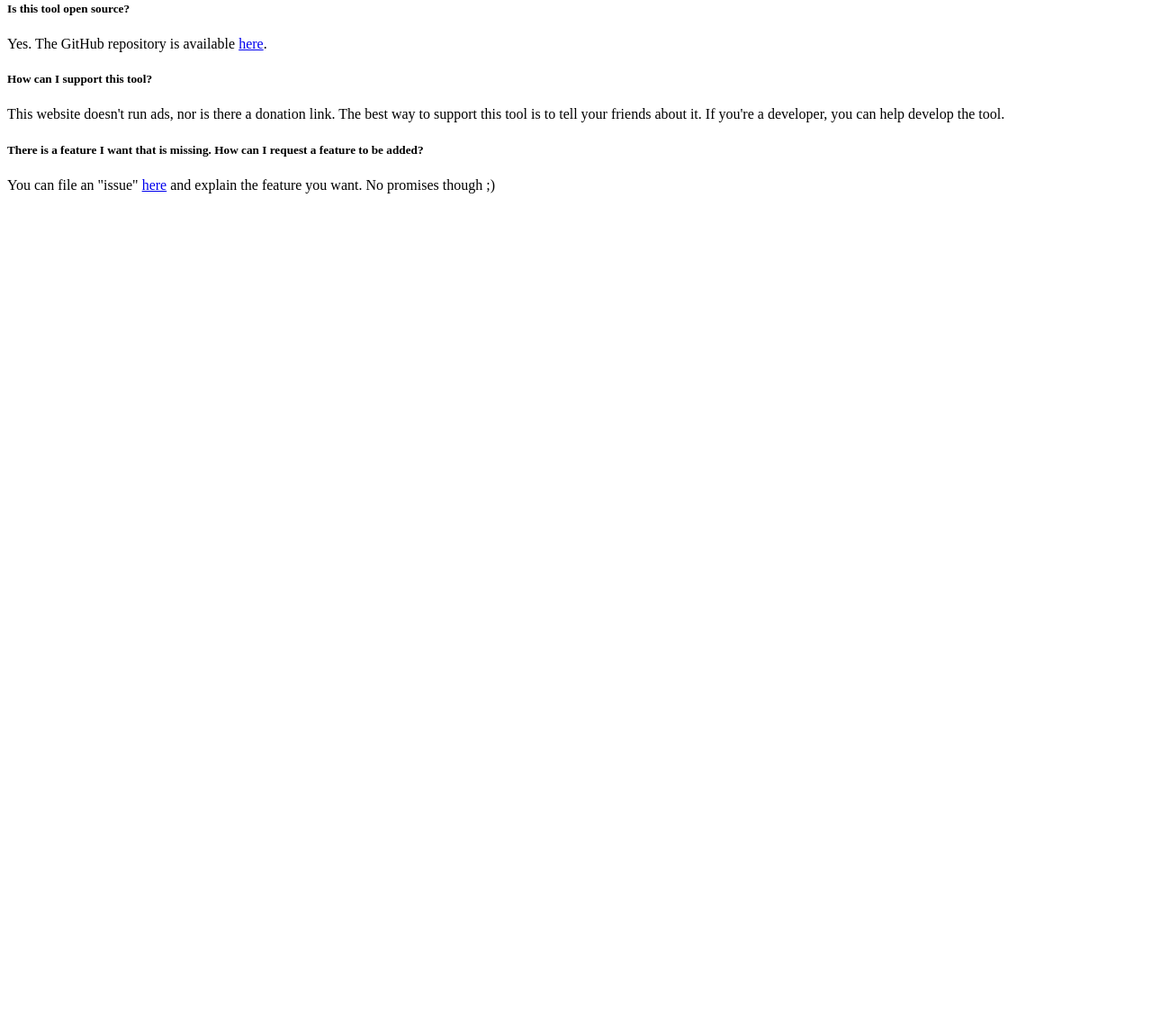
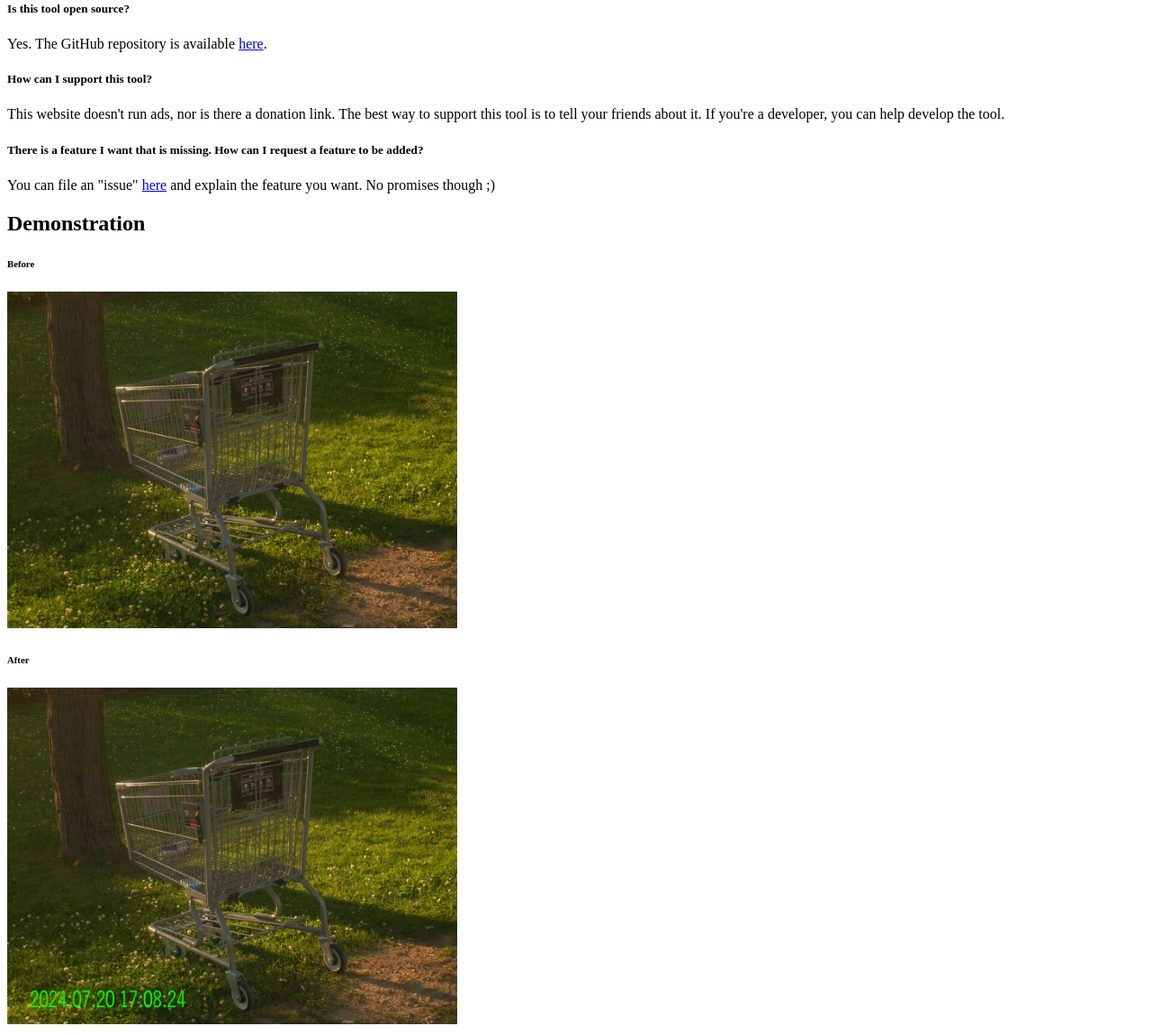
Before and after one commit to ch-iv/image-datestamp, a Flask app: page / in a window 1280 px wide. Shown: the part 636-1786 px from the top of the page at 90% size. Before the commit the page ends 867 px from the top, so only its background shows below. Run offline with Flask 3, Linux system fonts and the light colour scheme.

Commit message:
feat: add demo photos

```diff
--- a/app.py
+++ b/app.py
@@ -20,8 +20,9 @@ from timestamp import FileProcessMetadata, batch_process_files, BatchProcessResu
 from forms import parse_form
 from werkzeug.datastructures.file_storage import FileStorage
 from loguru import logger
+import pathlib
 
-app = Flask(__name__)
+app = Flask(__name__, static_folder=pathlib.Path(__file__).parent / "static")
 app.config["UPLOAD_FOLDER"] = USER_CONTENT_DIR
 app.config["MAX_CONTENT_LENGTH"] = 32 * 1024 * 1024
 app.config["SECRET_KEY"] = uuid.uuid4().hex
--- a/templates/index.html
+++ b/templates/index.html
@@ -64,5 +64,11 @@
 <p>This website doesn't run ads, nor is there a donation link. The best way to support this tool is to tell your friends about it. If you're a developer, you can help develop the tool.</p>
 <h5>There is a feature I want that is missing. How can I request a feature to be added?</h5>
 <p>You can file an "issue" <a href="https://github.com/ch-iv/image-datestamp/issues">here</a> and explain the feature you want.  No promises though ;)</p>
+
+<h2>Demonstration</h2>
+<h6>Before</h6>
+<img src="/static/sample_image.JPG" alt="photo without a datestamp" width="500">
+<h6>After</h6>
+<img src="/static/sample_image_out.JPG" alt="photo with a datestamp" width="500">
 </body>
 </html>
```
Also changed, not shown: static/sample_image.JPG (added), static/sample_image_out.JPG (added).
